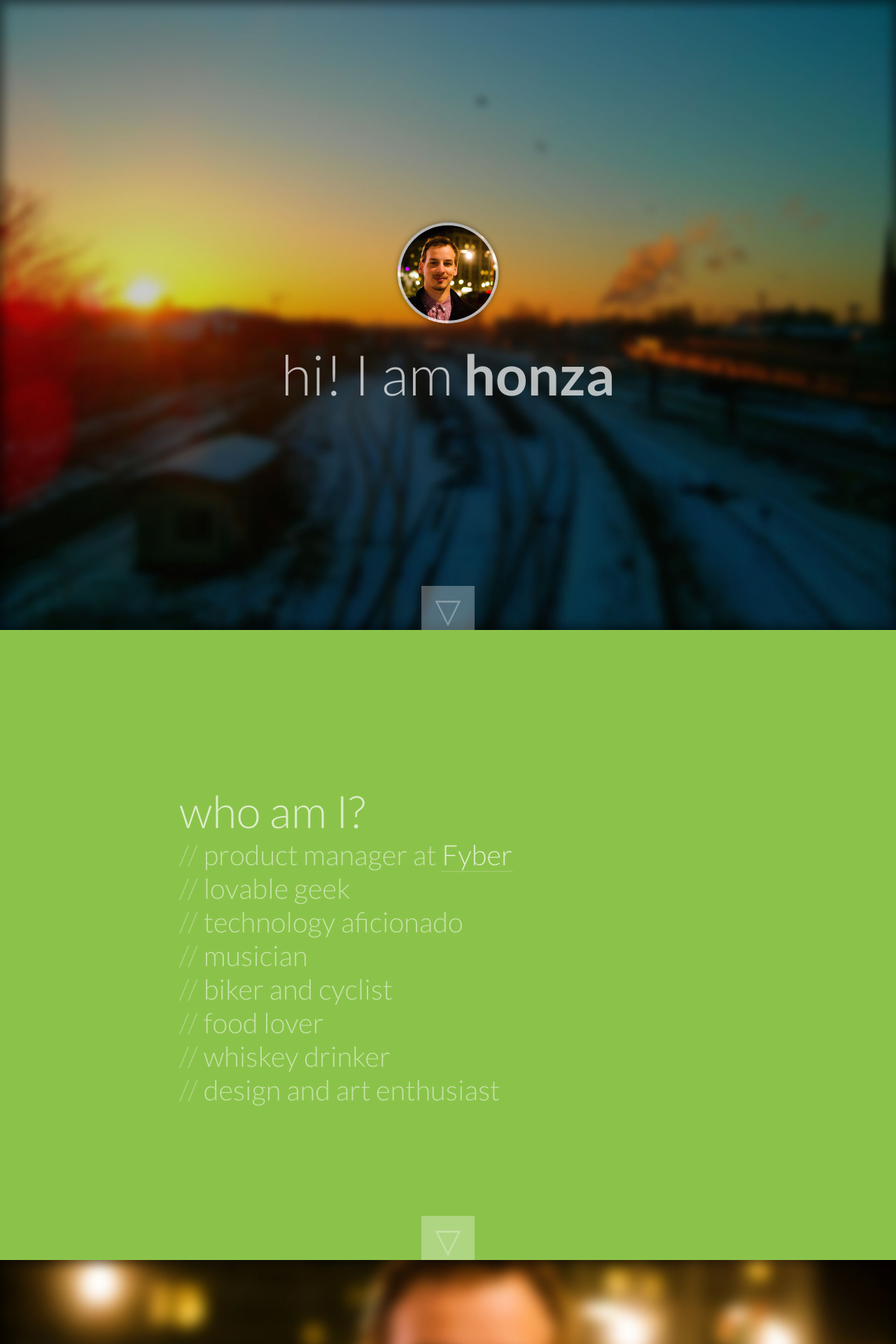
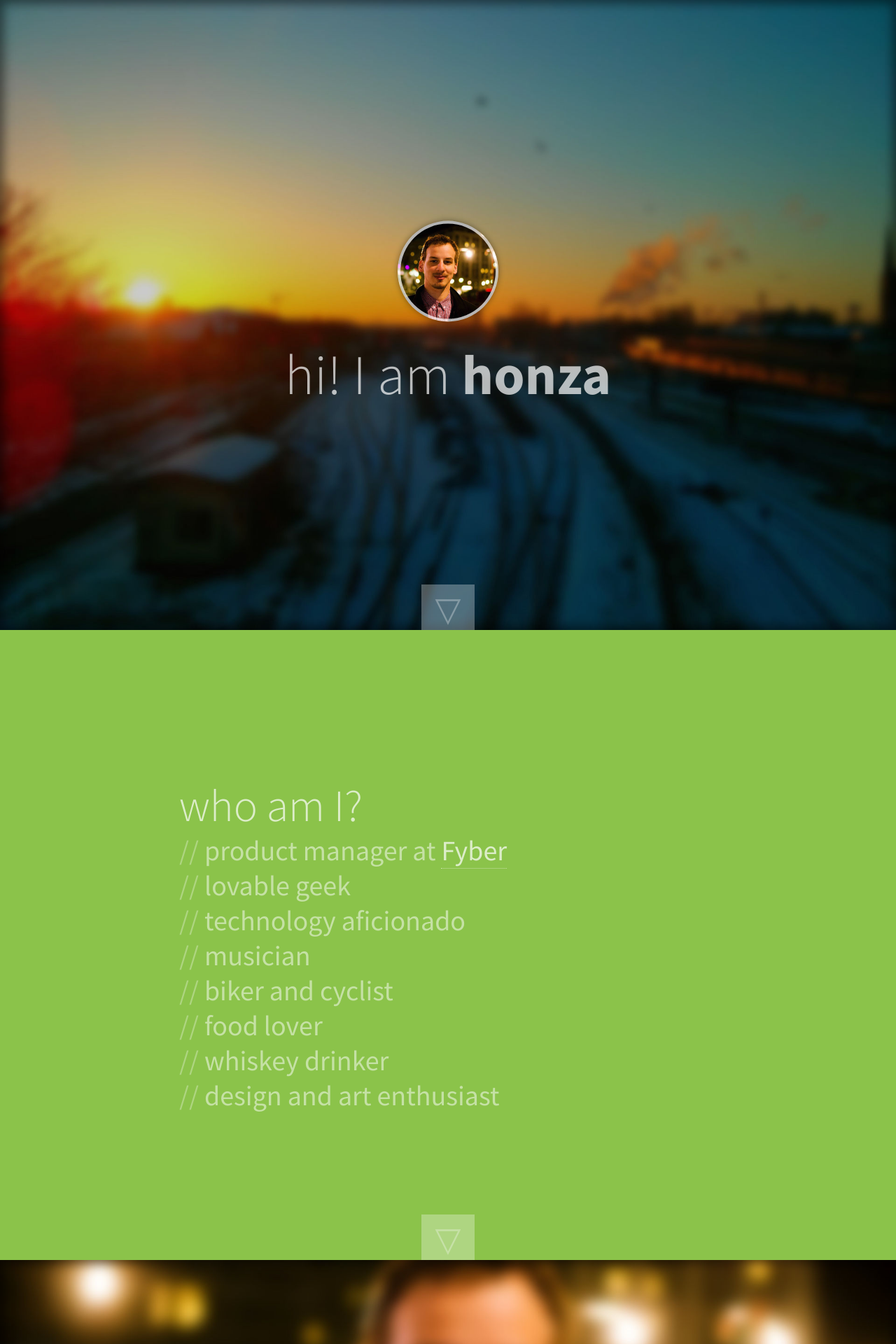
Before and after one commit to sway/sway.github.com, a Jekyll site: the page built from index.md, in a window 1280 px wide. Shown: the top 1920 px of the page at 70% size. Built offline with Jekyll 4.4.1, drawn with Linux system fonts in a browser that asks for light colours; nearby versions of some CDN libraries; comment, search, counter and statistics services are not loaded.

Commit message:
Lato --> Source Sans Pro

```diff
--- a/_layouts/default.html
+++ b/_layouts/default.html
@@ -15,7 +15,7 @@
   <![endif]-->
 
 	<link href='./assets/css/main.css' rel='stylesheet' type='text/css'>
-	<link href='http://fonts.googleapis.com/css?family=Lato:100,300,500,700,900' rel='stylesheet' type='text/css'>
+	<link href='https://fonts.googleapis.com/css?family=Source+Sans+Pro:300,400,200,700,900&subset=latin,latin-ext' rel='stylesheet' type='text/css'>
 
 	<link rel="shortcut icon" href="/assets/img/favicon/favicon.ico">
 	<link rel="icon" sizes="16x16 32x32 64x64" href="/assets/img/favicon/favicon.ico">
--- a/assets/css/main.css
+++ b/assets/css/main.css
@@ -9,7 +9,7 @@
 	height: 100%;
 	padding: 0;
 	margin: 0 auto;
-	font-family: 'Lato', sans-serif;
+	font-family: 'Source Sans Pro', sans-serif;
 }
 
 section {
```
Also changed, not shown: assets/css/style.css.
